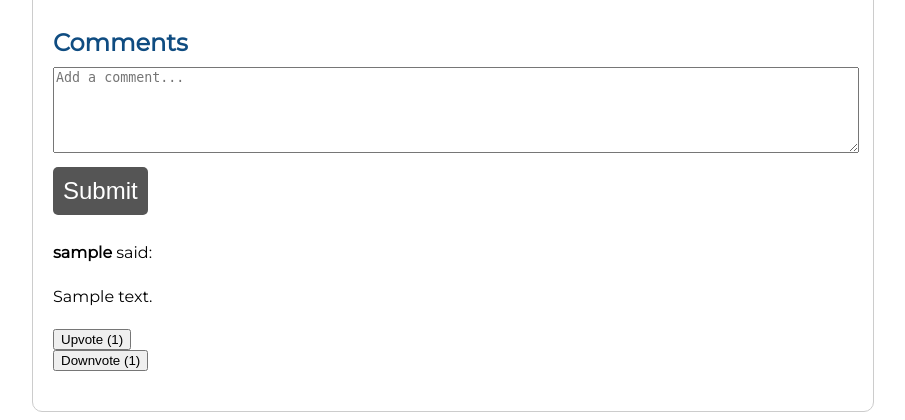
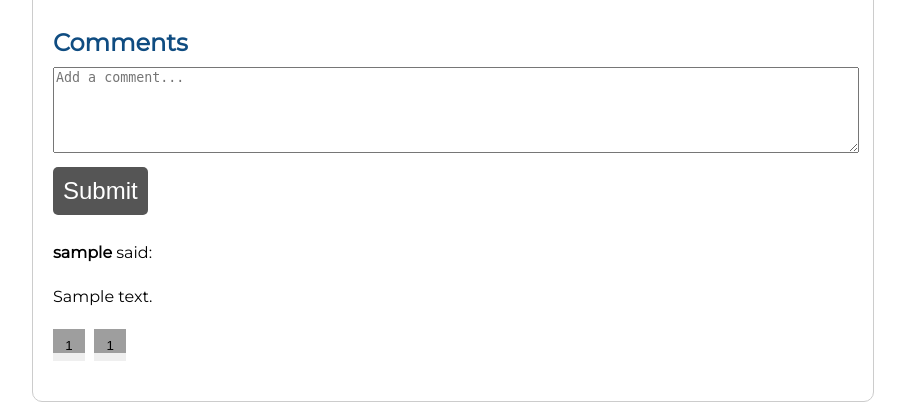
Before and after one commit to thiefyzheng/StableBay, a Flask app: page /torrents/1 in a window 1280 px wide. Shown: the part 654-1074 px from the top of the page, without its empty margins (187-1092 px from the left). Run offline with Flask 2, Linux system fonts and the light colour scheme; data comes from the database, SQL or seed files in the repository; tables that the repository leaves empty hold one stand-in row (values such as "Sample post"); grey boxes marked "Sample" are stand-in pictures; parts of the project's set-up code (start-up, migrations or seed data) failed here and were passed over; grey boxes are pictures that could not be loaded.

Commit message:
added upcote and downvote button png

```diff
--- a/templates/torrent_details.html
+++ b/templates/torrent_details.html
@@ -103,65 +103,126 @@ li {
 
     /* Add styles for download button */
     .download-button {
-  display: inline-block;
-  padding: 10px 15px;
-  margin: 20px 0;
-  background-color: #0f4c81;
-  color: white;
-  text-decoration: none;
-  border-radius: 5px;
+      display:inline-block;
+      padding :10px 15px;
+      margin :20px 0;
+      background-color :#0f4c81;
+      color :white;
+      text-decoration :none;
+      border-radius :5px;
      }
 
      /* Add styles for comments */
      .comments-container {
-  margin-top: 40px;
+       margin-top :40px;
      }
 
      .comment-form textarea {
-  width: 100%;
-  height: 80px;
+       width :100%;
+       height :80px;
      }
 
      .comment-form button {
-  display: block;
-  margin-top: 10px;
+       display :block;
+       margin-top :10px;
      }
 
      .comment {
-  border-top: 1px solid #ccc;
-  padding-top: 10px;
+       border-top :1px solid #ccc;
+       padding-top :10px;
      }
 
      .comment:first-of-type {
-  border-top: none;
+       border-top :none;
      }
 
      .comment-author {
-  font-weight: bold;
+       font-weight :bold;
      }
 
      .comment-actions a {
-  margin-right: 10px;
+       margin-right :10px;
      }
+
+     /* Add styles for comment form submit button */
      .comment-form button {
-        font-size: 24px;
-        padding: 10px;
+         font-size :24px;
+         padding :10px;
+         border-radius :5px;
+         background-color :#555;
+         color :#fff;
+         border :none;
+         cursor:pointer;
+     }
+
+     /* Add styles for comment edit link */
+     .comment-actions a {
+         display:inline-block;
+         font-size :16px;
+         padding :5px 10px;
+         margin-right :10px;
+         border-radius :5px;
+         background-color:#555 ;
+         color:#fff ;
+         text-decoration:none ;
+     }
+
+     /* Add styles for upvote and downvote buttons */
+.comment-actions form button {
+    display: inline-block;
+    font-size: 16px;
+    padding: 2px 5px;
+    margin-right: 5px;
     border-radius: 5px;
-        background-color: #555;
-        color: #fff;
+    background-color: transparent;
+    border: none;
+    cursor: pointer;
+    overflow: hidden; /* Add this line */
+}
+.comment-actions form button img {
+    width: 32px;
+    height: auto;
+}
+
+    .comment-actions form button span {
+        margin-left: 5px;
+    }
+
+
+    .upvote-button {
+    width: 32px;
+    height: 32px;
+    background-image: url('{{ url_for('static', filename='upvote.png') }}');
+    background-size: contain;
+    background-repeat: no-repeat;
     border: none;
     cursor: pointer;
 }
-    .comment-actions a {
+
+.downvote-button {
+    width: 32px;
+    height: 32px;
+    background-image: url('{{ url_for('static', filename='downvote.png') }}');
+    background-size: contain;
+    background-repeat: no-repeat;
+    border: none;
+    cursor: pointer;
+}
+
+
+
+.vote-form {
     display: inline-block;
-        font-size: 16px;
-        padding: 5px 10px;
-        margin-right: 10px;
-        border-radius: 5px;
-        background-color: #555;
-        color: #fff;
-        text-decoration: none;
+    margin-right: 5px;
 }
+
+
+
+
+
+
+
+
 </style>
 <head>
     <meta charset="UTF-8">
@@ -238,11 +299,15 @@ li {
         {% endif %}
 
         <!-- Add upvote and downvote links -->
-        <form action="/comments/{{ comment.id }}/upvote" method="POST">
-          <button type="submit">Upvote ({{ comment.upvotes }})</button>
+<form action="/comments/{{ comment.id }}/upvote" method="POST" class="vote-form">
+  <button type="submit" class="upvote-button">
+    <span class="upvote-count">{{ comment.upvotes }}</span>
+  </button>
 </form>
-        <form action="/comments/{{ comment.id }}/downvote" method="POST">
-          <button type="submit">Downvote ({{ comment.downvotes }})</button>
+<form action="/comments/{{ comment.id }}/downvote" method="POST" class="vote-form">
+  <button type="submit" class="downvote-button">
+    <span class="downvote-count">{{ comment.downvotes }}</span>
+  </button>
 </form>
       </p>
     </div>
```
Lines whose indentation alone changed are shown as unchanged.
